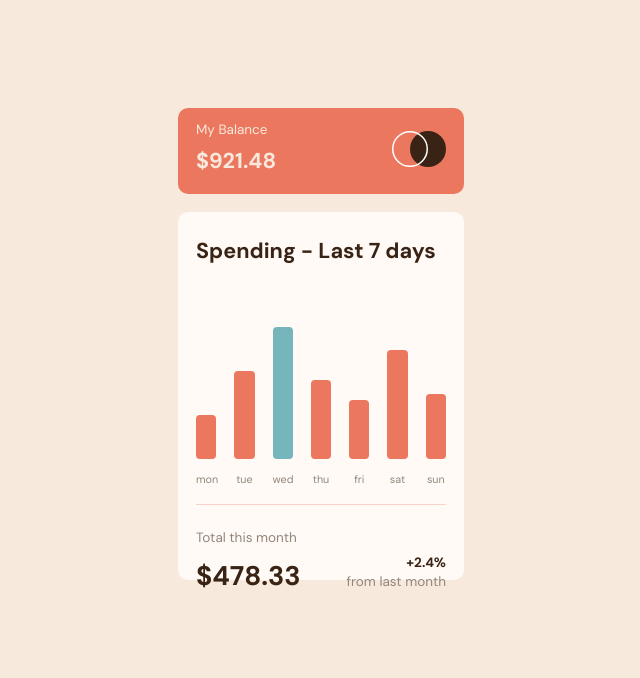
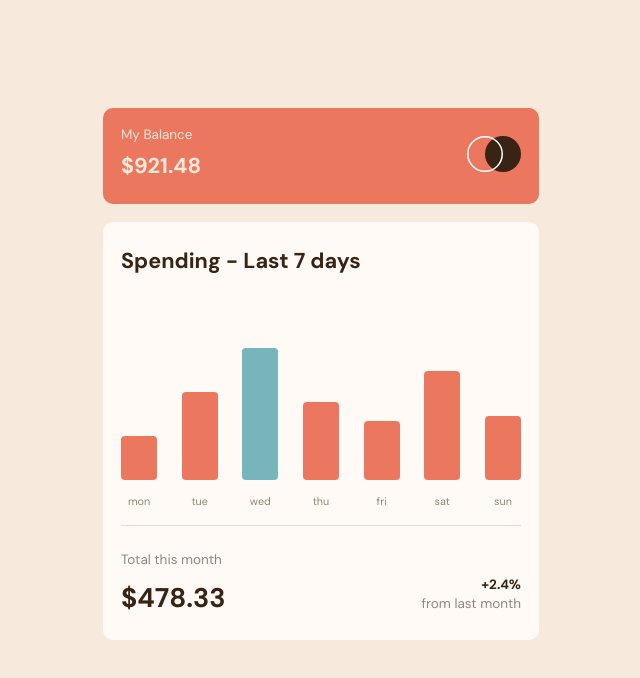
Before and after one commit to ysrckr/fem-bar-chart, a website built with Vite: page index.html in a window 1280 px wide. Shown: the whole page, without its empty margins (319-959 px from the left). Built offline with nearby package versions, Linux system fonts and the light colour scheme.

Commit message:
completed

```diff
--- a/src/main.ts
+++ b/src/main.ts
@@ -14,17 +14,10 @@ const createSpan = (): HTMLSpanElement => {
 	const s = document.createElement(`span`)
 	s.classList.add('bar-span')
 	s.style.position = 'absolute'
-	s.style.top = '-1.5rem'
-	s.style.left = '-0.5rem'
 	s.style.fontSize = '0.6rem'
 	s.style.color = 'hsl(33, 100%, 98%)'
 	s.style.backgroundColor = 'hsl(25, 47%, 15%)'
 	s.style.borderRadius = '0.2rem'
-	s.style.width = '2rem'
-	s.style.height = '1rem'
-	s.style.paddingTop = '0.2rem'
-	s.style.paddingLeft = '0.1rem'
-	s.style.paddingRight = '0.1rem'
 	return s
 }
 const bars: NodeListOf<HTMLDivElement> = document.querySelectorAll('.bar')!
--- a/src/styles/utils/_classes.scss
+++ b/src/styles/utils/_classes.scss
@@ -25,6 +25,10 @@
 	display: flex;
 	align-items: center;
 	justify-content: space-between;
+	@include mq() {
+		width: 400px;
+		height: 60px;
+	}
 }
 
 .balance-container p {
@@ -46,7 +50,7 @@
 .bottom-box {
 	background-color: $clr-neutral-pale;
 	color: $clr-neutral-dark;
-	height: 350px;
+	height: 400px;
 	width: 250px;
 	margin: 1rem auto;
 	border-radius: 10px;
@@ -67,6 +71,11 @@
 		margin-bottom: 2.5rem;
 		margin-top: 2.5rem;
 		height: 20rem;
+	}
+
+	@include mq() {
+		width: 400px;
+		height: 400px;
 	}
 }
 
@@ -139,6 +148,15 @@
 
 .bar-span {
 	display: none;
+	top: -1.5rem;
+	left: -0.5rem;
+	width: 2rem;
+	height: 1rem;
+	padding: 0.2rem 0.1rem 0 0.1rem;
+	@include mq() {
+		top: -2rem;
+		padding: 0.5rem 0.5rem 0.2rem 0.5rem;
+	}
 
 	&.active {
 		display: inline-block;
```
